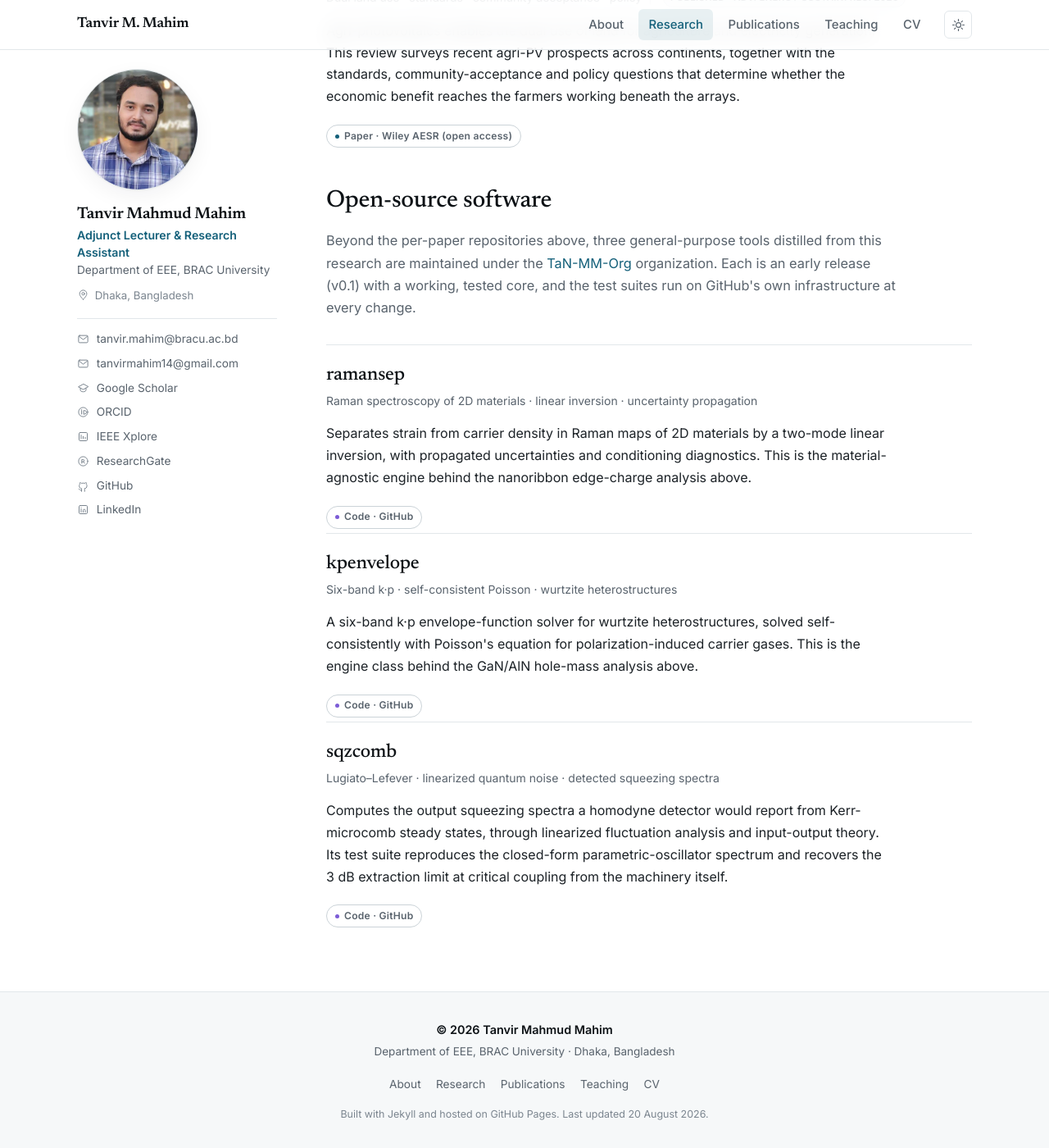
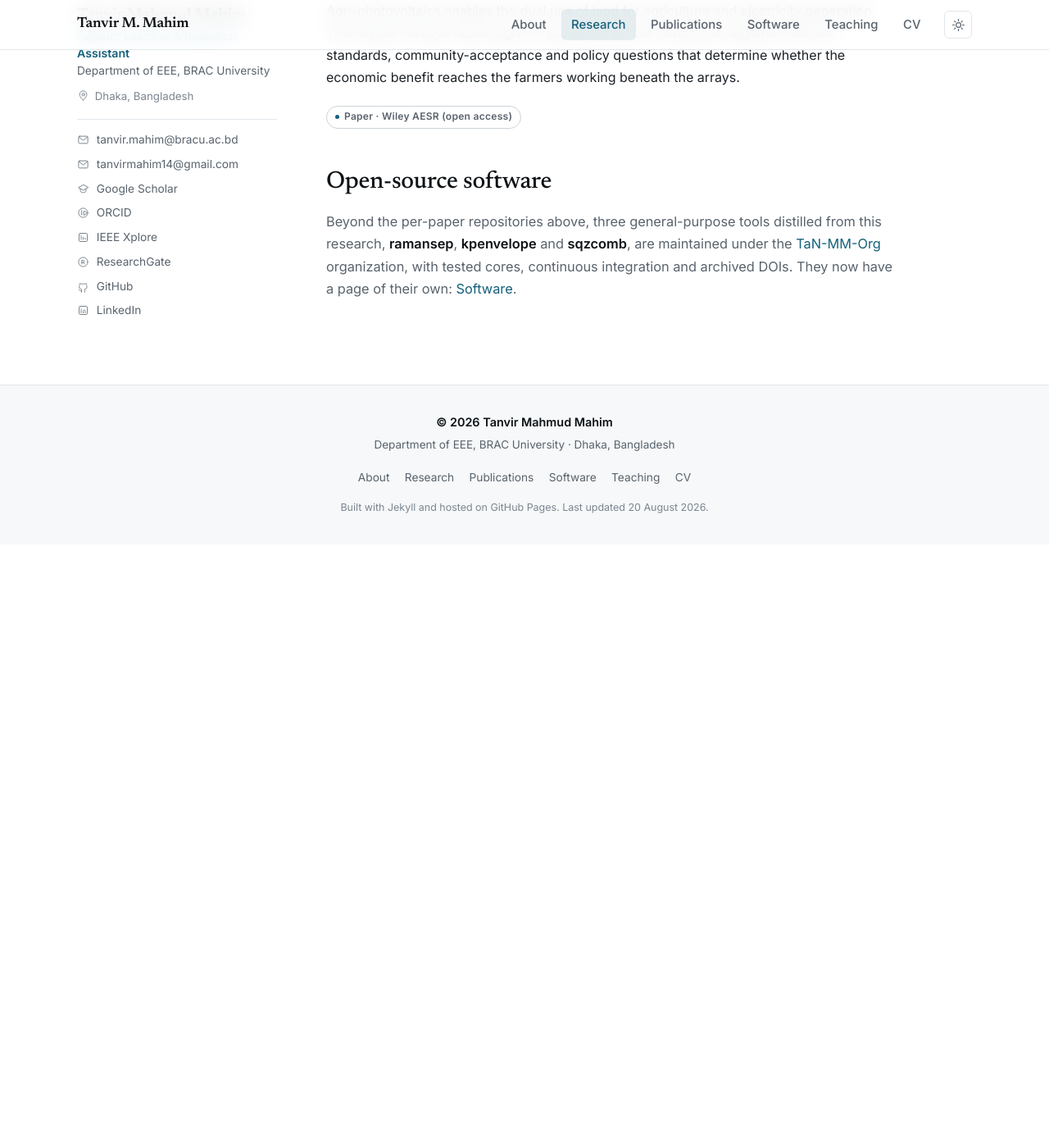
Before and after one commit to Tanvir-Mahmud-Mahim/Tanvir-Mahmud-Mahim.github.io, a Jekyll site: the page built from research.md, in a window 1280 px wide and 1400 px high, scrolled down 15942 px. Shown: the whole window at 82% size. Built offline with Jekyll 4.4.1, drawn with Linux system fonts in a browser that asks for light colours; after the commit the page ends 16606 px from its top, so only the background shows below that; some of the changed text lies outside the part shown.

```diff
--- a/_data/navigation.yml
+++ b/_data/navigation.yml
@@ -8,6 +8,9 @@
 - title: "Publications"
   url: /publications/
 
+- title: "Software"
+  url: /software/
+
 - title: "Teaching"
   url: /teaching/
 
--- a/research.md
+++ b/research.md
@@ -199,7 +199,7 @@ Work marked <span class="tag tag-review">Under review</span> is currently in pee
 
 <section class="project">
   <h3>Co-designing a monolithic GaN-on-SOI fractional-N PLL</h3>
-  <p class="project-meta">200 V GaN-on-SOI · E-mode HEMT varactors · extreme-temperature timing · design partnership with the Palacios Group, MIT<span class="sep">|</span><span class="tag tag-review">Under review</span></p>
+  <p class="project-meta">200 V GaN-on-SOI · E-mode HEMT varactors · extreme-temperature timing<span class="sep">|</span><span class="tag tag-review">Under review</span></p>
 
   <figure class="project-figure">
     <img src="{{ '/assets/images/research/gan-soi-pll-codesign.jpg' | relative_url }}" alt="Three panels: manual GaN PLL design failing to reach its 50 MHz target, the co-design engine combining a PINN varactor surrogate with adjoint gradients and reinforcement learning, and the resulting fractional-N synthesizer locking across 218 to 423 kelvin." width="1280" height="646" loading="lazy">
@@ -285,31 +285,4 @@ Work marked <span class="tag tag-review">Under review</span> is currently in pee
 
 <h2 id="software">Open-source software</h2>
 
-<p class="section-lead">Beyond the per-paper repositories above, three general-purpose tools distilled from this research are maintained under the <a href="https://github.com/TaN-MM-Org" rel="noopener">TaN-MM-Org</a> organization. Each is an early release (v0.1) with a working, tested core, and the test suites run on GitHub's own infrastructure at every change.</p>
-
-<section class="project">
-  <h3>ramansep</h3>
-  <p class="project-meta">Raman spectroscopy of 2D materials · linear inversion · uncertainty propagation</p>
-  <p>Separates strain from carrier density in Raman maps of 2D materials by a two-mode linear inversion, with propagated uncertainties and conditioning diagnostics. This is the material-agnostic engine behind the nanoribbon edge-charge analysis above.</p>
-  <ul class="pub-actions">
-    <li><a class="chip chip-code" href="https://github.com/TaN-MM-Org/ramansep" rel="noopener">Code · GitHub</a></li>
-  </ul>
-</section>
-
-<section class="project">
-  <h3>kpenvelope</h3>
-  <p class="project-meta">Six-band k·p · self-consistent Poisson · wurtzite heterostructures</p>
-  <p>A six-band k·p envelope-function solver for wurtzite heterostructures, solved self-consistently with Poisson's equation for polarization-induced carrier gases. This is the engine class behind the GaN/AlN hole-mass analysis above.</p>
-  <ul class="pub-actions">
-    <li><a class="chip chip-code" href="https://github.com/TaN-MM-Org/kpenvelope" rel="noopener">Code · GitHub</a></li>
-  </ul>
-</section>
-
-<section class="project">
-  <h3>sqzcomb</h3>
-  <p class="project-meta">Lugiato–Lefever · linearized quantum noise · detected squeezing spectra</p>
-  <p>Computes the output squeezing spectra a homodyne detector would report from Kerr-microcomb steady states, through linearized fluctuation analysis and input-output theory. Its test suite reproduces the closed-form parametric-oscillator spectrum and recovers the 3 dB extraction limit at critical coupling from the machinery itself.</p>
-  <ul class="pub-actions">
-    <li><a class="chip chip-code" href="https://github.com/TaN-MM-Org/sqzcomb" rel="noopener">Code · GitHub</a></li>
-  </ul>
-</section>
+<p class="section-lead">Beyond the per-paper repositories above, three general-purpose tools distilled from this research, <strong>ramansep</strong>, <strong>kpenvelope</strong> and <strong>sqzcomb</strong>, are maintained under the <a href="https://github.com/TaN-MM-Org" rel="noopener">TaN-MM-Org</a> organization, with tested cores, continuous integration and archived DOIs. They now have a page of their own: <a href="{{ '/software/' | relative_url }}">Software</a>.</p>
```
Also changed, not shown: index.md (+1 -1 lines), software.md (added, +59 -0 lines).
